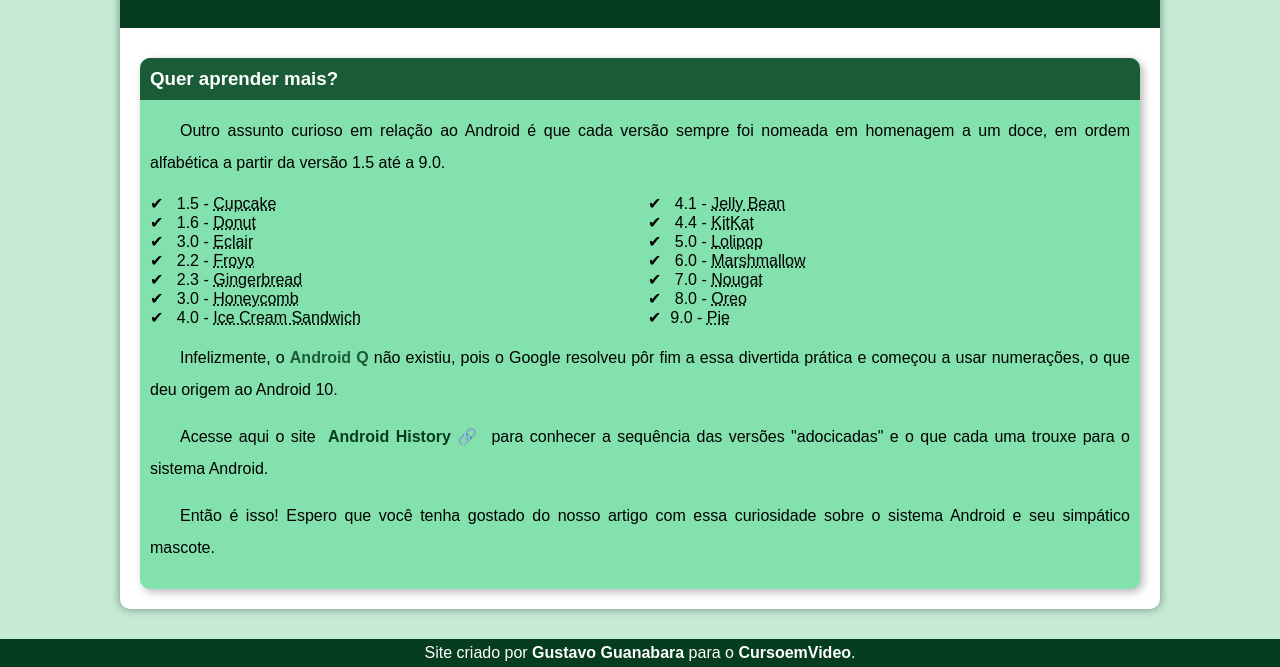
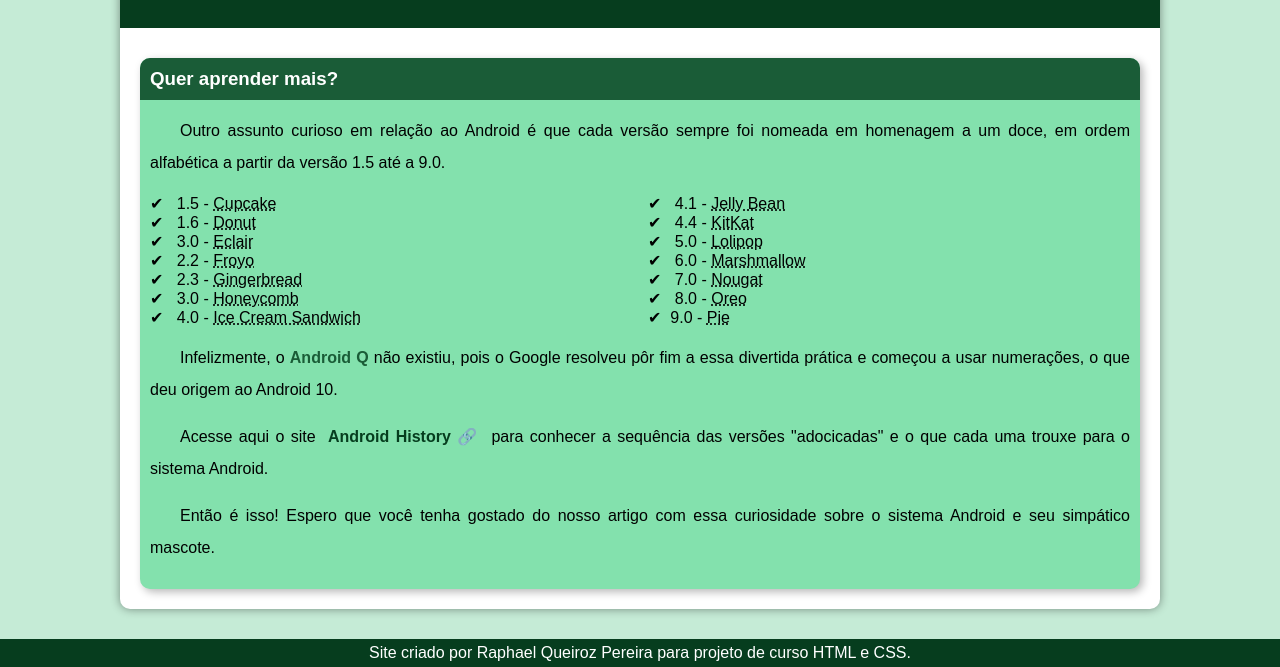
Before and after one commit to raphaqueiroz/projeto-anroid, a plain HTML site: page index.html in a window 1280 px wide. Shown: the part 2403-3070 px from the top of the page. Drawn offline with Linux system fonts and the light colour scheme; a web font is replaced by a local one.

Commit message:
atualização de autor

```diff
--- a/index.html
+++ b/index.html
@@ -122,7 +122,7 @@
     </aside>
 </main>
 
-<footer>Site criado por <a href="https://gustavoguanabara.github.io/" target="_blank" rel="external">Gustavo Guanabara</a> para o <a href="https://www.youtube.com/cursoemvideo" target="_blank" rel="external">CursoemVideo</a>.
+<footer>Site criado por Raphael Queiroz Pereira para projeto de curso HTML e CSS.
 
 </footer>
 
```
